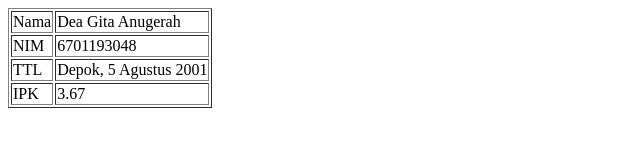
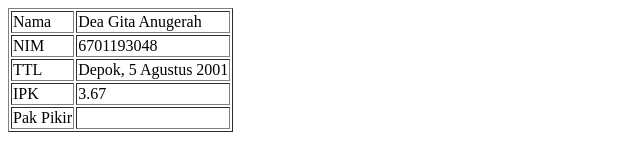
Before and after one commit to deagita/6701193048-assessment1pwb, a plain HTML site: page index.html in a window 1280 px wide. Shown: the whole page, without its empty margins (0-640 px from the left). Drawn offline with Linux system fonts and the light colour scheme.

Commit message:
v1.2.0-6701193048

```diff
--- a/index.html
+++ b/index.html
@@ -25,6 +25,10 @@
         <td>IPK</td>
         <td>3.67</td>
     </tr>
+    <tr>
+        <td>Pak Pikir</td>
+        <td></td>
+    </tr>
 </table>
 </body>
 </html>
```
Also changed, not shown: about.html (added, +10 -0 lines).
